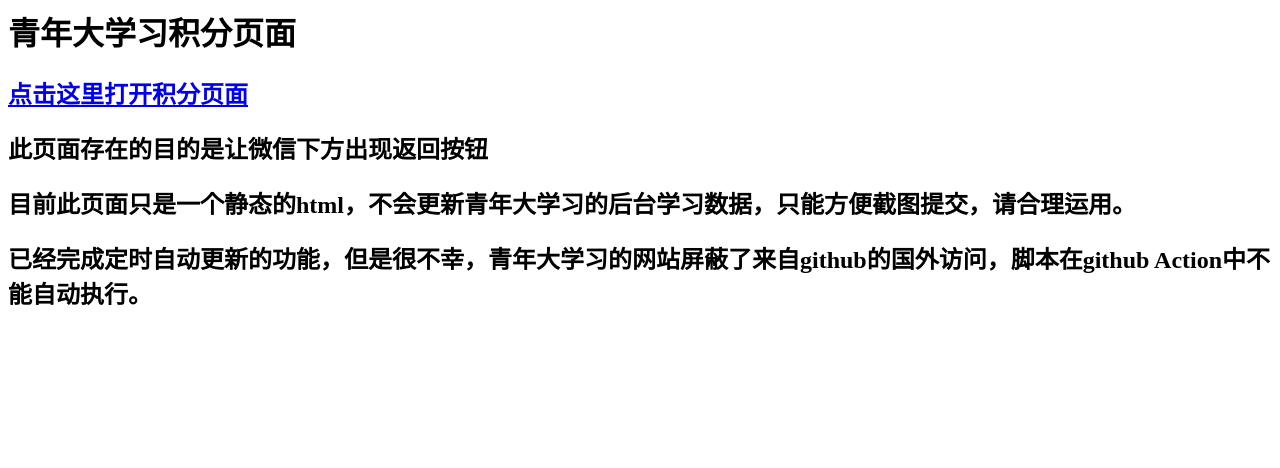
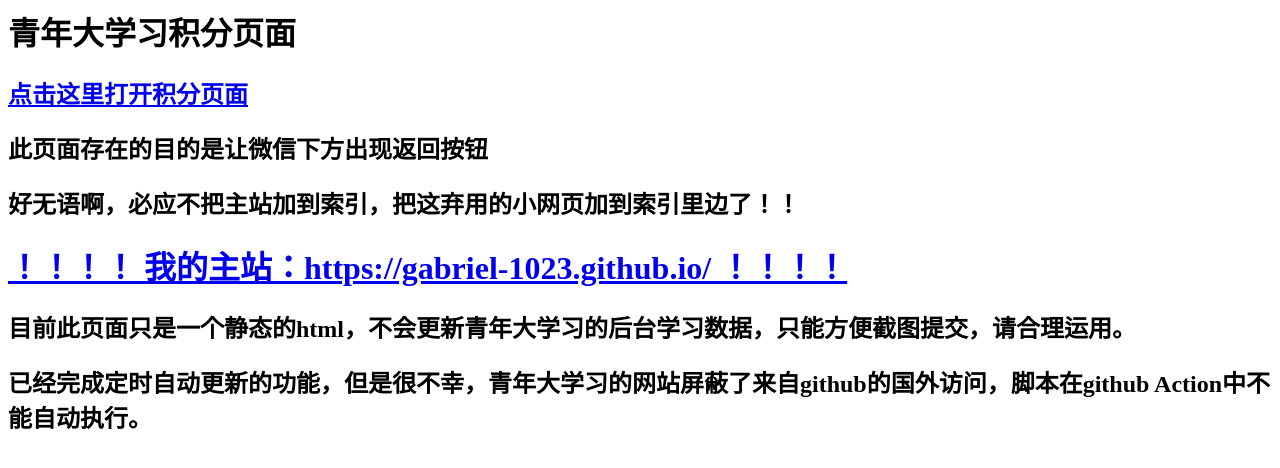
Before and after one commit to Gabriel-1023/young-man-big-study, a plain HTML site: page index.html in a window 1280 px wide. Drawn offline with Linux system fonts and the light colour scheme.

Commit message:
Update index.html

```diff
--- a/index.html
+++ b/index.html
@@ -1,6 +1,8 @@
 <h1>青年大学习积分页面</h1>
 <h2><a href="./jifen.html">点击这里打开积分页面</a></h2>
 <h2>此页面存在的目的是让微信下方出现返回按钮</h2>
+<h2>好无语啊，必应不把主站加到索引，把这弃用的小网页加到索引里边了！！</h2>
+<h1><a href="https://gabriel-1023.github.io/">！！！！ 我的主站：https://gabriel-1023.github.io/  ！！！！</a></h1>
 
 <h2>目前此页面只是一个静态的html，不会更新青年大学习的后台学习数据，只能方便截图提交，请合理运用。</h2>
 <h2>已经完成定时自动更新的功能，但是很不幸，青年大学习的网站屏蔽了来自github的国外访问，脚本在github Action中不能自动执行。</h2>
```
